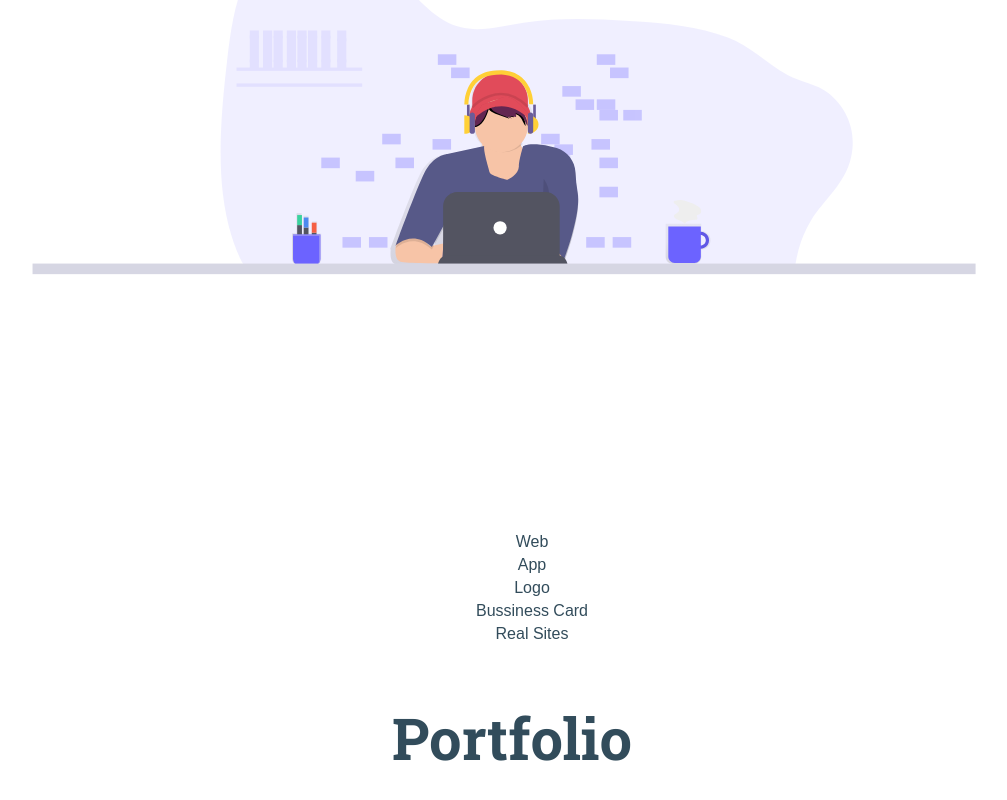
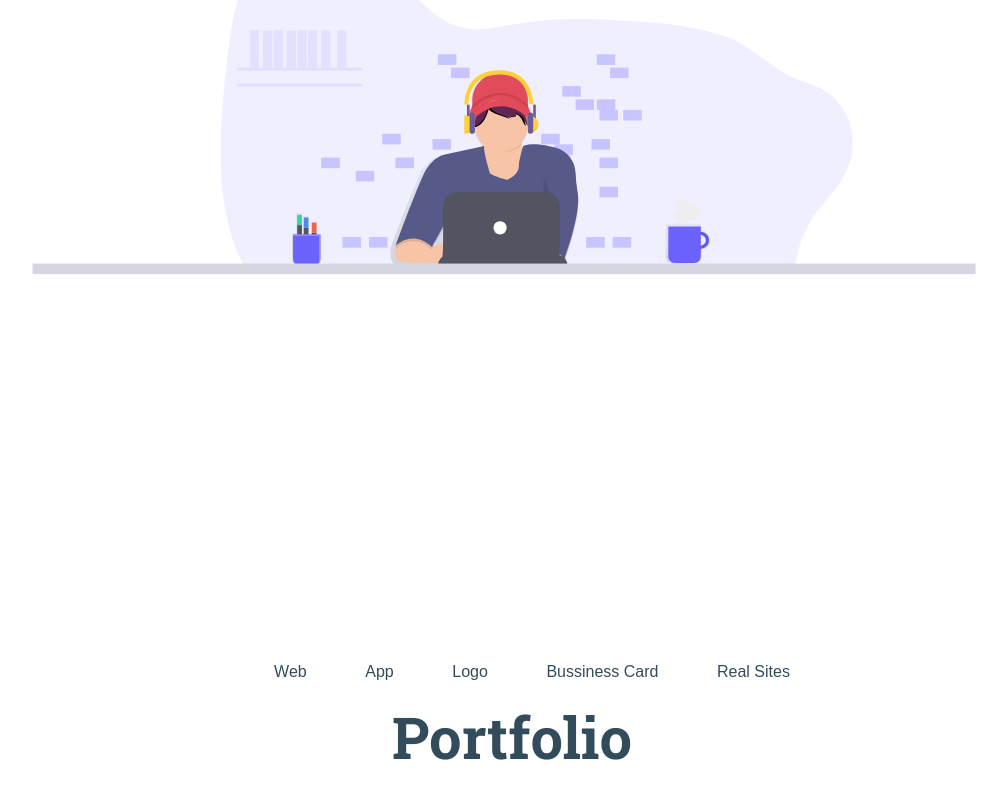
Before and after one commit to georgem13/my-site, a website: page build/index.html in a window 1280 px wide. Shown: the part 528-1328 px from the top of the page, without its empty margins (128-1135 px from the left). Drawn offline with Linux system fonts and the light colour scheme.

Commit message:
Section 2

```diff
--- a/source/sass/6-pages/_page-home.sass
+++ b/source/sass/6-pages/_page-home.sass
@@ -2,7 +2,9 @@ body
   height: 100%
   display: flex
 
-//Header
+
+
+//////////////Header
 
 .my_logo
   margin: 20px auto
@@ -36,8 +38,6 @@ body
   width: 25px
   height: auto
 
-
-
 .overlay
     align-self: flex-end
     width: 100%
@@ -45,8 +45,6 @@ body
     margin: 0 auto
     z-index: -999
     text-align: center
-
-
 
 .overlay img
   width: 100%
@@ -56,3 +54,34 @@ body
 .overlay svg
   width: 100%
   height: 100%
+
+
+
+///////////Portfolio
+
+.navigation
+  position: relative
+  width: 60%
+  margin: 0 auto
+
+
+
+.navigation ul
+  display: flex
+  flex-wrap: wrap
+  justify-content: space-around
+
+.overlap
+  width: 100%
+  height: 100%
+  position: absolute
+  top: 0;
+	right: 0;
+	bottom: 0;
+	left: 0;
+	padding-left: 20px;
+	padding-right: 20px;
+  display: flex
+  justify-content: center
+  align-content: center
+  z-index: -999
```
Also changed, not shown: build/assets/css/main.min.css, build/index.html.
